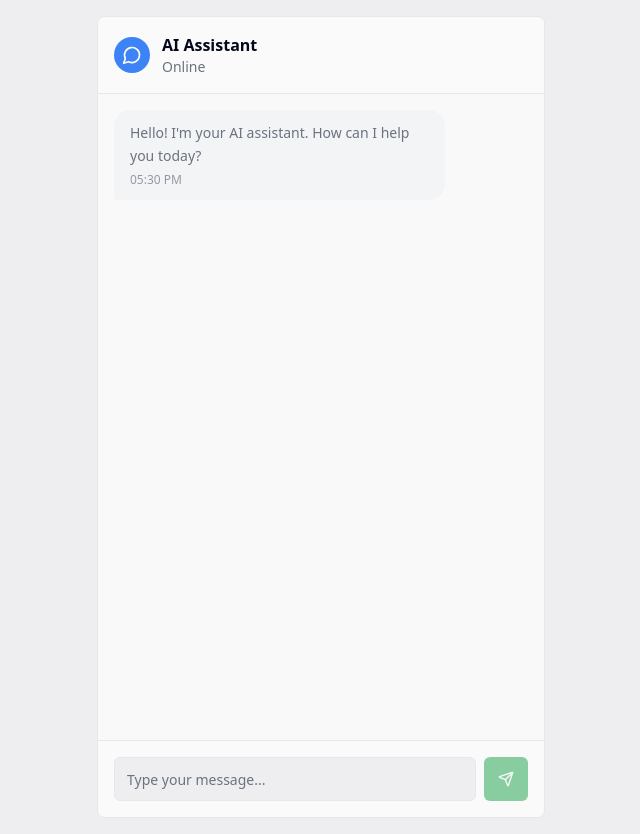
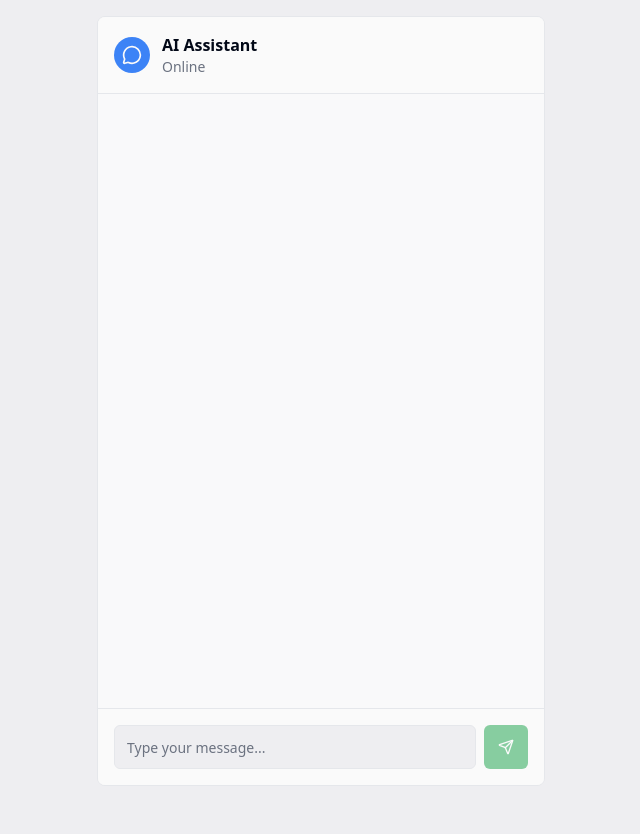
Before and after one commit to jaggerharness/chat-widget, a React (Vite) app: page / in a window 1280 px wide. Shown: the whole page, without its empty margins (319-959 px from the left). After the commit the page ends 802 px from the top, so only its background shows below. Built offline with nearby package versions, Linux system fonts and the light colour scheme; the HTML template or start-up script is replaced by a standard one.

Commit message:
feat: establish communication with backend

```diff
--- a/src/components/ChatWidget.tsx
+++ b/src/components/ChatWidget.tsx
@@ -2,51 +2,25 @@ import React, { useState } from 'react';
 import { Send, MessageCircle } from 'lucide-react';
 import { Button } from '@/components/ui/button';
 import { Input } from '@/components/ui/input';
-
-interface Message {
-  id: string;
-  content: string;
-  sender: 'user' | 'assistant';
-  timestamp: Date;
-}
+import { useChat } from '@ai-sdk/react';
+import { DefaultChatTransport } from 'ai';
 
 const ChatWidget = () => {
-  const [messages, setMessages] = useState<Message[]>([
-    {
-      id: '1',
-      content: "Hello! I'm your AI assistant. How can I help you today?",
-      sender: 'assistant',
-      timestamp: new Date(),
-    },
-  ]);
+
   const [inputValue, setInputValue] = useState('');
-  const [isTyping, setIsTyping] = useState(false);
+
+  const { messages, sendMessage, status } = useChat({
+    transport: new DefaultChatTransport({
+      api: 'http://localhost:3000/api/chat'
+    })
+  });
 
   const handleSendMessage = async () => {
     if (!inputValue.trim()) return;
 
-    const userMessage: Message = {
-      id: Date.now().toString(),
-      content: inputValue,
-      sender: 'user',
-      timestamp: new Date(),
-    };
+    sendMessage({text: inputValue});
 
-    setMessages(prev => [...prev, userMessage]);
     setInputValue('');
-    setIsTyping(true);
-
-    // Simulate AI response
-    setTimeout(() => {
-      const aiMessage: Message = {
-        id: (Date.now() + 1).toString(),
-        content: "Thanks for your message! This is a demo response from the chat widget. I can help you with various tasks and questions.",
-        sender: 'assistant',
-        timestamp: new Date(),
-      };
-      setMessages(prev => [...prev, aiMessage]);
-      setIsTyping(false);
-    }, 1500);
   };
 
   const handleKeyPress = (e: React.KeyboardEvent) => {
@@ -57,7 +31,7 @@ const ChatWidget = () => {
   };
 
   return (
-    <div className="flex flex-col h-dvh max-w-md mx-auto bg-chat-background">
+    <div className="flex flex-col h-[calc(100dvh-32px)] max-w-md mx-auto bg-chat-background">
       {/* Header */}
       <div role='header' className="flex items-center gap-3 p-4 border-b border-border bg-card">
         <div className="p-2 rounded-full bg-primary">
@@ -74,24 +48,27 @@ const ChatWidget = () => {
         {messages.map((message) => (
           <div
             key={message.id}
-            className={`flex ${message.sender === 'user' ? 'justify-end' : 'justify-start'} animate-slide-up`}
+            className={`flex ${message.role === 'user' ? 'justify-end' : 'justify-start'} animate-slide-up`}
           >
             <div
-              className={`max-w-[80%] px-4 py-3 rounded-2xl ${
-                message.sender === 'user'
+              className={`max-w-[80%] px-4 py-3 rounded-2xl ${message.role === 'user'
                   ? 'bg-chat-user text-chat-user-foreground rounded-br-sm'
                   : 'bg-chat-assistant text-chat-assistant-foreground rounded-bl-sm'
-              } shadow-subtle`}
+                } shadow-subtle`}
             >
-              <p className="text-sm leading-relaxed">{message.content}</p>
-              <span className="text-xs opacity-70 mt-1 block">
+              <p className="text-sm leading-relaxed">{message.parts.map((part, index) =>
+                part.type === 'text' ? <span key={index}>{part.text}</span> : null,
+              )}</p>
+
+              {/* <span className="text-xs opacity-70 mt-1 block">
                 {message.timestamp.toLocaleTimeString([], { hour: '2-digit', minute: '2-digit' })}
-              </span>
+                Timestamp?
+              </span> */}
             </div>
           </div>
         ))}
 
-        {isTyping && (
+        {(status === 'submitted' || status === 'streaming') && (
           <div className="flex justify-start animate-fade-in">
             <div className="bg-chat-assistant text-chat-assistant-foreground px-4 py-3 rounded-2xl rounded-bl-sm shadow-subtle">
               <div className="flex space-x-1">
@@ -113,12 +90,12 @@ const ChatWidget = () => {
             onKeyDown={handleKeyPress}
             placeholder="Type your message..."
             className="flex-1 min-h-[44px] resize-none border-border focus:ring-ring"
-            disabled={isTyping}
+            disabled={status !== 'ready'}
             role="textbox"
           />
           <Button
             onClick={handleSendMessage}
-            disabled={!inputValue.trim() || isTyping}
+            disabled={!inputValue.trim() || status !== 'ready'}
             className="h-[44px] w-[44px] p-0 bg-accent hover:bg-accent/90 text-accent-foreground shadow-subtle"
           >
             <Send className="w-4 h-4" />
--- a/vite.config.ts
+++ b/vite.config.ts
@@ -7,7 +7,7 @@ export default defineConfig((_) => ({
   server: {
     host: true,
     port: 5173,
-    strictPort: true,
+    strictPort: true
   },
   plugins: [react()],
   resolve: {
```
Also changed, not shown: package.json (+19 -18 lines), 1 other file (tests, documents, lock files or other folders).
